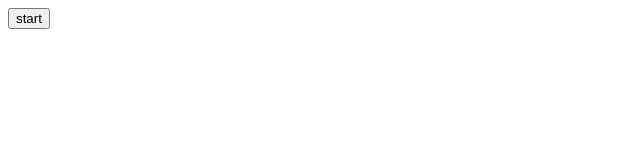
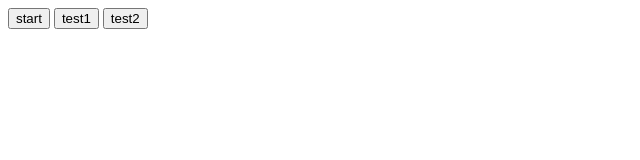
Before and after one commit to ChangChiao/web-worker, a plain HTML site: page index.html in a window 1280 px wide. Shown: the whole page, without its empty margins (0-640 px from the left). Drawn offline with Linux system fonts and the light colour scheme.

Commit message:
feat: add compare button

```diff
--- a/index.html
+++ b/index.html
@@ -7,6 +7,8 @@
   </head>
   <body>
     <button id="start">start</button>
+    <button id="test1">test1</button>
+    <button id="test2">test2</button>
     <h1></h1>
   </body>
   <script>
@@ -22,4 +24,29 @@
       worker.postMessage({ action: "calc" });
     });
   </script>
+
+  <script>
+    // const complexCalculation = () => {
+    //   let result = 0;
+    //   for (let i = 0; i < 10000000000; i++) {
+    //     result += i;
+    //   }
+
+    //   return result;
+    // };
+
+    // document.getElementById("start").addEventListener("click", () => {
+    //   const res = complexCalculation();
+    //   document.getElementsByTagName("h1")[0].textContent = `result is ${res}`;
+    // });
+  </script>
+  <script>
+    document.getElementById("test1").addEventListener("click", () => {
+      console.log("test1" + Date.now());
+    });
+
+    document.getElementById("test2").addEventListener("click", () => {
+      console.log("test2" + Date.now());
+    });
+  </script>
 </html>
--- a/worker.js
+++ b/worker.js
@@ -1,6 +1,6 @@
 const complexCalculation = () => {
   let result = 0;
-  for (let i = 0; i < 1000000000; i++) {
+  for (let i = 0; i < 10000000000; i++) {
     result += i;
   }
 
```
